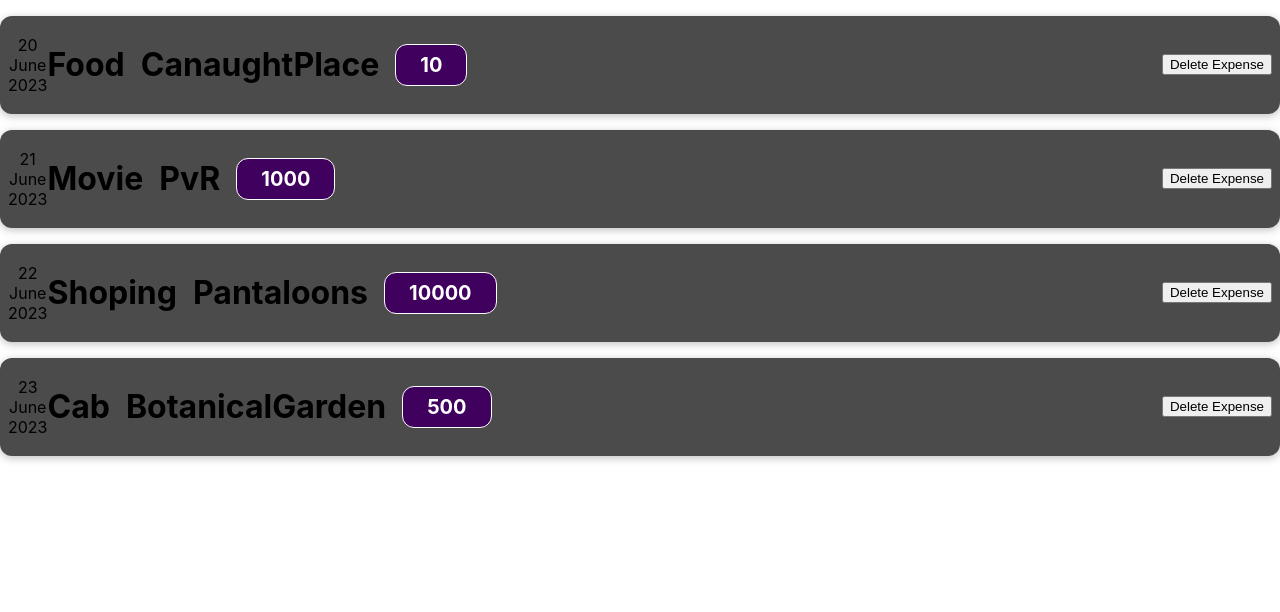
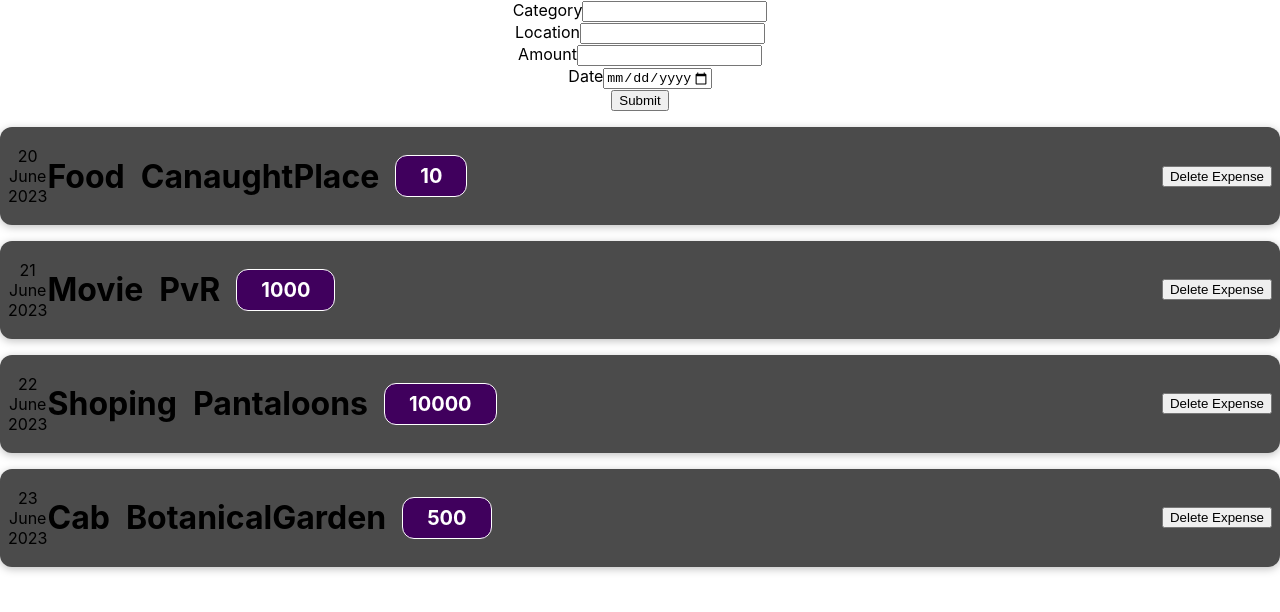
Before and after one commit to 2901shivam/my-app, a React (Create React App) app: page / in a window 1280 px wide. Shown: the top 612 px of the page. Built offline with nearby package versions, Linux system fonts and the light colour scheme.

Commit message:
takingInputFromUser

```diff
--- a/src/App.js
+++ b/src/App.js
@@ -1,6 +1,7 @@
 import logo from "./logo.svg";
 import "./App.css";
 import ExpenseItem from "./component/Expense";
+import Expenseform from "./component/ExpenseForm";
 
 const App=()=> {
   const expense = [
@@ -35,7 +36,7 @@ const App=()=> {
   ];
   return (
     <div className="App">
-
+        <> <Expenseform></Expenseform></>
         <ExpenseItem
           Category={expense[0].Category}
           location={expense[0].location}
--- a/src/component/Expense.js
+++ b/src/component/Expense.js
@@ -1,6 +1,7 @@
 import {useState} from 'react';
 import "./Expense.css";
 import ExpenseDetail from "./ExpenseDetail";
+import Expenseform from './ExpenseForm';
 const ExpenseItem=(props)=> {
   const[category,setCategory]=useState(props.Category);
 
@@ -20,7 +21,10 @@ const ExpenseItem=(props)=> {
   }
 
   return (
+
     <div className="expense-item ">
+
+
       <div>
         <div>{day}</div>
         <div>{month}</div>
@@ -36,6 +40,7 @@ const ExpenseItem=(props)=> {
       </>
       <button onClick={clickhandeler}>Delete Expense</button>
     </div>
+
   );
 }
 export default ExpenseItem;
--- /dev/null
+++ b/src/component/ExpenseForm.js
@@ -0,0 +1,36 @@
+import React from 'react';
+
+const Expenseform=()=>{
+
+    const categoryChange=(event)=>{
+        console.log(event.target.value);
+
+    }
+    return (
+    <form>
+        <div>
+            <div>
+                <lable>Category</lable>
+                <input type='text' onChange={categoryChange}></input>
+            </div>
+            <div>
+                <label>Location</label>
+                <input type='text'></input>
+            </div>
+            <div>
+                <lable>Amount</lable>
+                <input type='number'></input>
+            </div>
+            <div>
+                <label>Date</label>
+                <input type='date' min='2018-01-01' max='2023-01-01'></input>
+            </div>
+            <button>Submit</button>
+        </div>
+    </form>
+
+    );
+
+}
+
+export default Expenseform;
```
